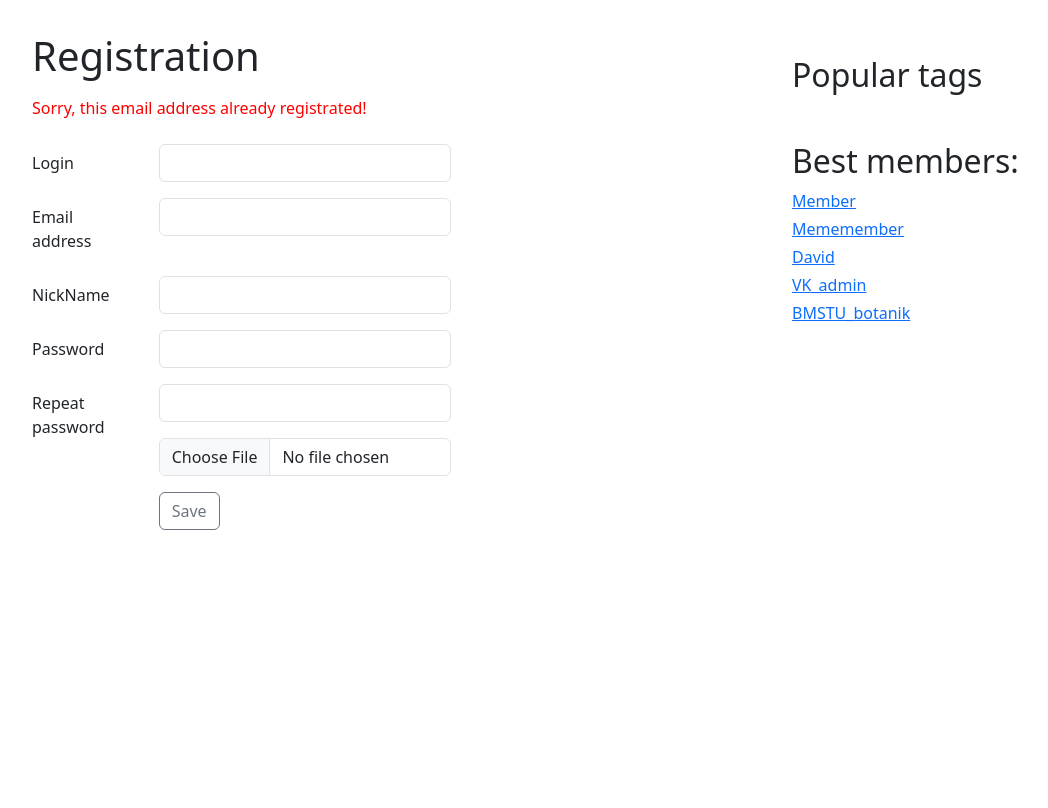
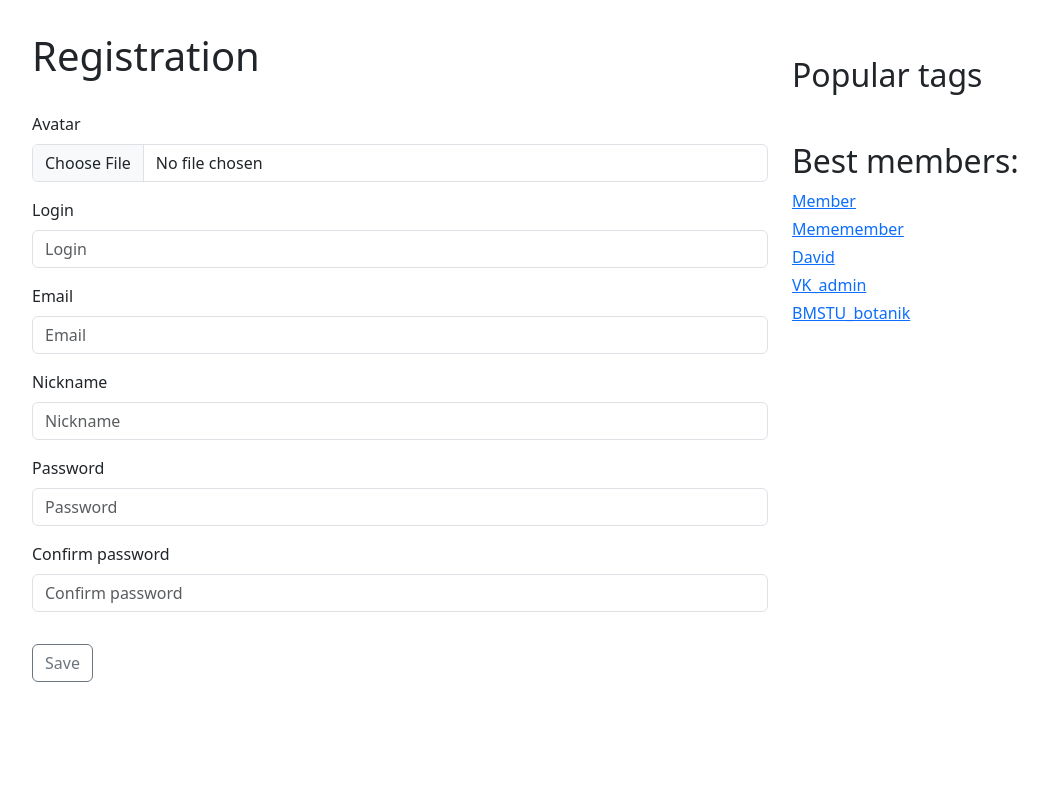
Before and after one commit to David-bomb/askme_VDA, a Django app: page /register in a window 1280 px wide. Shown: the part 56-864 px from the top of the page, without its empty margins (50-1098 px from the left). Run offline with Django 5.2, Linux system fonts and the light colour scheme; data that the repository does not hold is empty; some libraries are stand-ins or nearby versions.

Commit message:
Added sing in/up, settings unfinished
I've made a login and register system. But I faced problems with changing already existing profile in SettingsForm.

I have to make askform and answerform too.

```diff
--- a/app/context_processor.py
+++ b/app/context_processor.py
@@ -5,3 +5,9 @@ def popular_tags(request):
     return {
         'popular_tags': Question.objects.get_popular_tags()
     }
+
+def auth_context(request):
+    return {
+        'is_authenticated': request.user.is_authenticated,
+        'current_user': request.user
+    }
--- /dev/null
+++ b/app/forms.py
@@ -0,0 +1,116 @@
+from django import forms
+from app.models import Profile
+from django.contrib.auth.models import User
+
+
+class LoginForm(forms.Form):
+    username = forms.CharField(max_length=25)
+    password = forms.CharField(widget=forms.PasswordInput)
+
+    def clean(self):
+        cleaned_data = super().clean()
+        # username = cleaned_data.get('username')
+        # password = cleaned_data.get('password')
+        return cleaned_data
+
+
+
+class RegisterForm(forms.ModelForm):
+    login = forms.CharField()
+    email = forms.EmailField()
+    nickname = forms.CharField()
+    password = forms.CharField(widget=forms.PasswordInput)
+    confirm_password = forms.CharField(widget=forms.PasswordInput)
+
+    class Meta:
+        model = Profile
+        fields = ['avatar']
+
+    # Проверка логина
+    def clean_login(self):
+        login = self.cleaned_data.get('login')
+        if User.objects.filter(username=login).exists():
+            self.add_error('login', "This login is already registered")
+        return login
+
+    # Проверка email
+    def clean_email(self):
+        email = self.cleaned_data.get('email')
+        if User.objects.filter(email=email).exists():
+            self.add_error('email', "This email is already registered")
+        return email
+
+    def clean(self):
+        cleaned_data = super().clean()
+        password = cleaned_data.get('password')
+        confirm_password = cleaned_data.get('confirm_password')
+
+        if password and confirm_password and password != confirm_password:
+            self.add_error('confirm_password', 'Пароли не совпадают')
+
+        return cleaned_data
+
+    def save(self, commit=True):
+        user = User.objects.create_user(
+            username=self.cleaned_data['login'],
+            email=self.cleaned_data['email'],
+            password=self.cleaned_data['password'],
+            first_name=self.cleaned_data['nickname']
+        )
+        profile = super().save(commit=False)
+        profile.user = user
+        if commit:
+            profile.save()
+
+        return profile
+
+
+class SettingsForm(forms.ModelForm):
+    login = forms.CharField()
+    email = forms.EmailField()
+    nickname = forms.CharField()
+
+    class Meta:
+        model = Profile
+        fields = ['avatar']
+
+    def __init__(self, *args, **kwargs):
+        super(SettingsForm, self).__init__(*args, **kwargs)
+        # self.profile = kwargs['profile']
+
+    # Проверка логина
+    def clean_login(self):
+        login = self.cleaned_data.get('login')
+        current_login = self.instance.user.username
+        if login != self.instance.user.login:
+            if User.objects.filter(username=login).exists() and login != current_login: # and login != user.login
+                self.add_error('login', "This login is already registered")
+        return login
+
+    # Проверка email
+    def clean_email(self):
+        email = self.cleaned_data.get('email')
+        current_email = self.instance.user.username
+        if email != self.instance.user.email:
+            if User.objects.filter(email=email).exists() and email != current_email:# and email != user.email
+                self.add_error('email', "This email is already registered")
+        return email
+
+    def clean(self):
+        cleaned_data = super().clean()
+
+        return cleaned_data
+
+    def save(self, commit=True):
+        user = User.objects.create_user(
+            username=self.cleaned_data['login'],
+            email=self.cleaned_data['email'],
+            password=self.cleaned_data['password'],
+            first_name=self.cleaned_data['nickname']
+        )
+        profile = super().save(commit=False)
+        profile.user = user
+        if commit:
+            profile.save()
+
+        return profile
--- a/app/models.py
+++ b/app/models.py
@@ -1,6 +1,5 @@
 from django.db import models
 from django.contrib.auth.models import User
-from datetime import datetime
 
 
 # Профиль (1:1 с User)
--- a/app/urls.py
+++ b/app/urls.py
@@ -19,7 +19,7 @@ from django.contrib import admin
 from django.urls import path, include
 from . import views
 
-urlpatterns = [ # TODO чт. строка 13, надо поменять урлы через include
+urlpatterns = [
     path('', views.index, name='index'),
     path('question/<int:question_id>', views.question, name='question'),
     path('hot', views.hot, name='hot'),
@@ -29,5 +29,6 @@ urlpatterns = [ # TODO чт. строка 13, надо поменять урлы
     path('tag/<str:tag>', views.tag, name='tag'),
     path('settings', views.settings, name='settings'),
     path('404', views.Err404, name='404'),
+    path('logout', views.logout, name='logout'),
 
 ]
--- a/app/views.py
+++ b/app/views.py
@@ -1,6 +1,12 @@
+from django.contrib import auth
+from django.contrib.auth.decorators import login_required
 from django.core.paginator import Paginator
+from django.urls import reverse, reverse_lazy
+
+from app.forms import LoginForm, RegisterForm, SettingsForm
 from app.models import Profile, Question, Answer, Tag, QuestionLike, AnswerLike
-from django.shortcuts import render
+from django.shortcuts import render, redirect
+
 
 # Create your views here.
 
@@ -38,6 +44,7 @@ def hot(request):
     page = pagination(request, 5, Question.objects.best())
     return render(request, 'hot.html', context={'questions': page.object_list, 'page_obj': page})
 
+@login_required(login_url=reverse_lazy('login'))
 def ask(request):
     return render(request, 'ask.html')
 
@@ -52,13 +59,45 @@ def tag(request, tag):
     return render(request, 'tag.html', context={'tag': tag, 'page_obj': page, 'questions': page.object_list})
 
 def login(request):
-    return render(request, 'login.html')
+    form = LoginForm()
+    if request.method == 'POST':
+        form = LoginForm(request.POST)
+        if form.is_valid():
+            user = auth.authenticate(request, **form.cleaned_data)
+            if user:
+                auth.login(request, user)
+                return redirect(reverse('settings'))
+            else:
+                form.add_error(field =None, error="User not found")
+    return render(request, 'login.html', context={'form': form})
 
 def register(request):
-    return render(request, 'register.html')
+    form = RegisterForm()
+    if request.method == 'POST':
+        form = RegisterForm(request.POST)
+        if form.is_valid():
+            form.save()
+    return render(request, 'register.html', context={'form': form})
 
+@login_required(login_url=reverse_lazy('login'))
 def settings(request):
-    return render(request, 'settings.html')
+    try:
+        profile = request.user.profile
+    except Profile.DoesNotExist:
+        raise AttributeError('Profile not found.')
+
+    form = SettingsForm()
+    if request.method == 'POST':
+        # form = SettingsForm(request.POST)
+        form = SettingsForm(request.POST, profile=profile)
+        if form.is_valid():
+            form.save()
+    return render(request, 'settings.html', context={'form': form})
+
+@login_required(login_url=reverse_lazy('login'))
+def logout(request):
+    auth.logout(request)
+    return redirect(reverse('index'))
 
 def Err404(request):
     return render(request, '404.html')
--- a/askme_VDA/settings.py
+++ b/askme_VDA/settings.py
@@ -45,6 +45,7 @@ INSTALLED_APPS = [
     "django.contrib.sessions",
     "django.contrib.messages",
     "django.contrib.staticfiles",
+    'bootstrap5'
 ]
 
 MIDDLEWARE = [
@@ -70,7 +71,8 @@ TEMPLATES = [
                 "django.template.context_processors.request",
                 "django.contrib.auth.context_processors.auth",
                 "django.contrib.messages.context_processors.messages",
-                "app.context_processor.popular_tags"
+                "app.context_processor.popular_tags",
+                "app.context_processor.auth_context"
             ],
         },
     },
--- a/templates/layouts/base.html
+++ b/templates/layouts/base.html
@@ -1,5 +1,4 @@
 {% load static %}
-
 <!doctype html>
 <html lang="en">
   <head>
@@ -9,11 +8,13 @@
     <link href="{% static '/Bootstrap/css/bootstrap.css' %}" rel="stylesheet">
   </head>
   <body>
+    <!-- Навигационная панель -->
+    {% if is_authenticated %}
+      {% include 'components/base_reg_nav.html' %}
+    {% else %}
       <nav class="navbar navbar-expand-lg bg-body-tertiary">
         <div class="container">
           <a class="navbar-brand" href="{% url 'index' %}">Askme_VDA</a>
-
-
           <form class="d-flex" role="search">
             <input class="form-control me-2" type="search" placeholder="Search" aria-label="Search">
             <button class="btn btn-outline-success" type="submit">
@@ -22,26 +23,24 @@
               </a>
             </button>
           </form>
-
           <div class="d-flex gap-3 align-items-center">
             <a class="links__settings" href="{% url 'login' %}">Log in</a>
             <a class="links__logout ml-3" href="{% url 'register' %}">Register</a>
           </div>
-
-
         </div>
       </nav>
+    {% endif %}
 
+    <!-- Основной контент -->
     <main class="container">
       <div class="row mt-2">
         <section class="col-8 vh-100">
-
           {% block content %}
           <!-- Блок для нового кода -->
           {% endblock %}
-
         </section>
 
+        <!-- Боковая панель -->
         <aside class="col-4 vh-100">
           <section class="mt-5">
             <h2>Popular tags</h2>
@@ -68,6 +67,7 @@
         </aside>
       </div>
     </main>
+
     <script src={% static "Bootstrap/js/bootstrap.bundle.js" %}></script>
   </body>
 </html>
--- a/templates/register.html
+++ b/templates/register.html
@@ -1,66 +1,67 @@
 {% extends 'layouts/base.html' %}
 {% load static %}
-
+{% load bootstrap5 %}
 {% block content %}
 
             <div class="d-flex align-items-center gap-3 mt-4">
                 <h1>Registration</h1>
             </div>
 
-            <div>
-                <p style="color: red;" class="mt-2">Sorry, this email address already registrated!</p>
-            </div>
+{#            <div>#}
+{#                <p style="color: red;" class="mt-2">Sorry, this email address already registrated!</p>#}
+{#            </div>#}
 
-            <form class="mt-4">
+            <form class="mt-4" method="POST">
                 <div class="mb-3 row">
-                  <label for="exampleInputLogin" class="col-sm-2 col-form-label">Login</label>
-                  <div class="col-sm-5">
-                    <input type="login" class="form-control" id="exampleInputLogin" aria-describedby="loginHelp">
-                  </div>
-                </div>
-
-                <div class="mb-3 row">
-                    <label for="exampleInputEmail1" class="col-sm-2 col-form-label">Email address</label>
-                    <div class="col-sm-5">
-                        <input type="email" class="form-control" id="exampleInputEmail1" aria-describedby="emailHelp">
-                    </div>
-                  </div>
-
-                <div class="mb-3 row">
-                    <label for="exampleInputNickName" class="col-sm-2 col-form-label">NickName</label>
-                    <div class="col-sm-5">
-                        <input type="text" class="form-control" id="exampleInputNickName" aria-describedby="nickNameHelp">
-                    </div>
-                  </div>
-
-                <div class="mb-3 row">
-                  <label for="exampleInputPassword1" class="col-sm-2 col-form-label">Password</label>
-                  <div class="col-sm-5">
-                    <input type="password" class="form-control" id="exampleInputPassword1">
-                  </div>
-                </div>
-
-                <div class="mb-3 row">
-                    <label for="exampleInputPassword1" class="col-sm-2 col-form-label">Repeat password</label>
-                    <div class="col-sm-5">
-                      <input type="password" class="form-control" id="exampleInputPassword1">
-
-                      <div class="row">
-                        <div class="mt-3">
-                          <input class="form-control" type="file" id="formFile">
-                        </div>
-
-                    </div>
+                    {% csrf_token %}
+                    {%  bootstrap_form form %}
+{#                  <label for="exampleInputLogin" class="col-sm-2 col-form-label">Login</label>#}
+{#                  <div class="col-sm-5">#}
+{#                    <input type="login" class="form-control" id="exampleInputLogin" aria-describedby="loginHelp">#}
+{#                  </div>#}
+{#                </div>#}
+{##}
+{#                <div class="mb-3 row">#}
+{#                    <label for="exampleInputEmail1" class="col-sm-2 col-form-label">Email address</label>#}
+{#                    <div class="col-sm-5">#}
+{#                        <input type="email" class="form-control" id="exampleInputEmail1" aria-describedby="emailHelp">#}
+{#                    </div>#}
+{#                  </div>#}
+{#                #}
+{#                <div class="mb-3 row">#}
+{#                    <label for="exampleInputNickName" class="col-sm-2 col-form-label">NickName</label>#}
+{#                    <div class="col-sm-5">#}
+{#                        <input type="text" class="form-control" id="exampleInputNickName" aria-describedby="nickNameHelp">#}
+{#                    </div>#}
+{#                  </div>#}
+{##}
+{#                <div class="mb-3 row">#}
+{#                  <label for="exampleInputPassword1" class="col-sm-2 col-form-label">Password</label>#}
+{#                  <div class="col-sm-5">#}
+{#                    <input type="password" class="form-control" id="exampleInputPassword1">#}
+{#                  </div>#}
+{#                </div>#}
+{##}
+{#                <div class="mb-3 row">#}
+{#                    <label for="exampleInputPassword1" class="col-sm-2 col-form-label">Repeat password</label>#}
+{#                    <div class="col-sm-5">#}
+{#                      <input type="password" class="form-control" id="exampleInputPassword1">#}
+{##}
+{#                      <div class="row">#}
+{#                        <div class="mt-3">#}
+{#                          <input class="form-control" type="file" id="formFile">#}
+{#                        </div>#}
+{#                        #}
+{#                    </div>#}
                     <div>
-                      <button type="button" class="btn btn-outline-secondary mt-3">
-                            <a href="{% url 'settings' %}" style="text-decoration: none; color: inherit;">
+                      <button type="submit" class="btn btn-outline-secondary mt-3">
+{#                            <a href="{% url 'settings' %}" style="text-decoration: none; color: inherit;">#}
                             Save
-                            </a>
+{#                            </a>#}
                       </button>
                     </div>
 
                     </div>
-                  </div>
               </form>
 
 {% endblock %}
```
Also changed, not shown: templates/components/base_reg_nav.html (added, +42 -0 lines), templates/login.html (+23 -20 lines), templates/settings.html (+46 -35 lines). Lines whose indentation alone changed are shown as unchanged.
